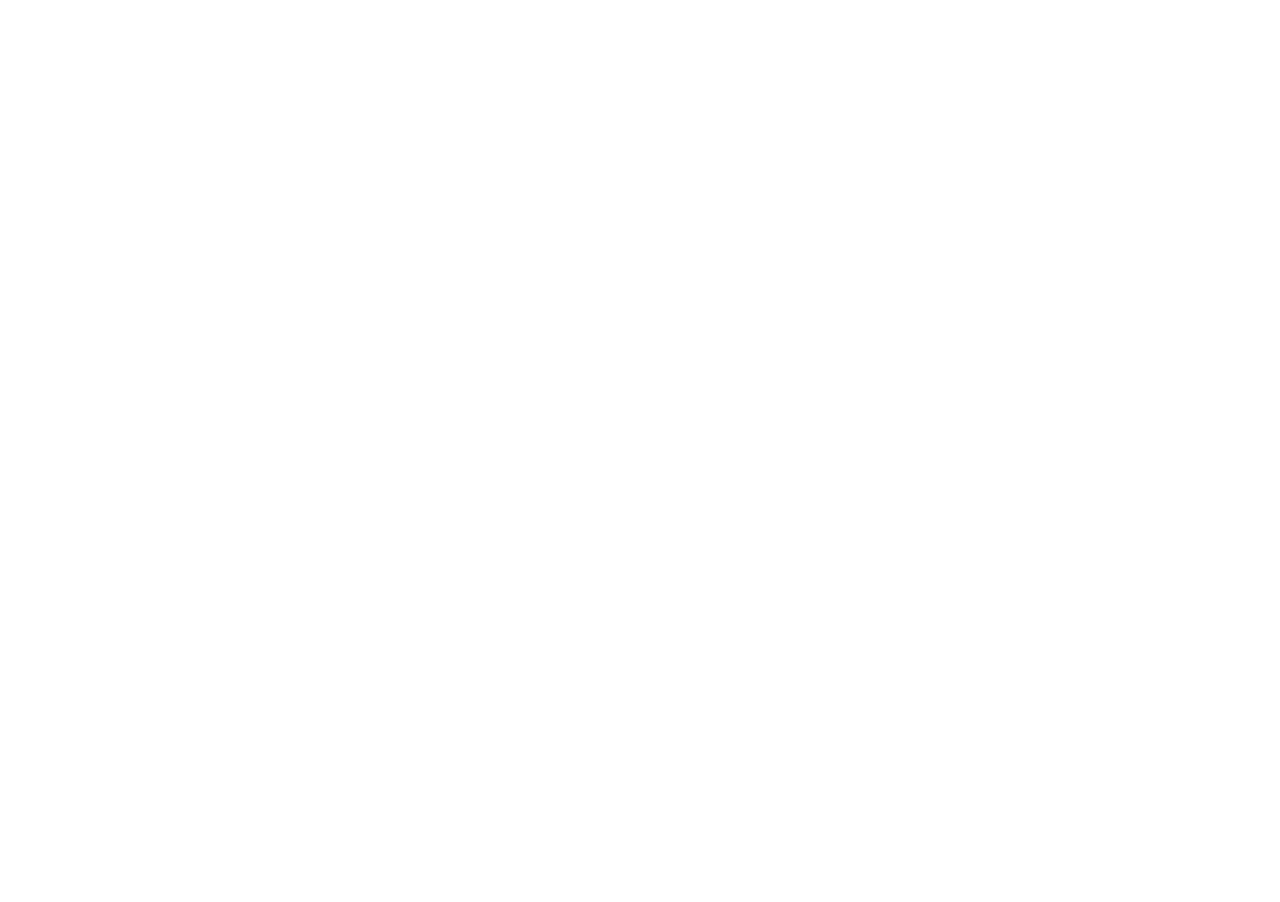
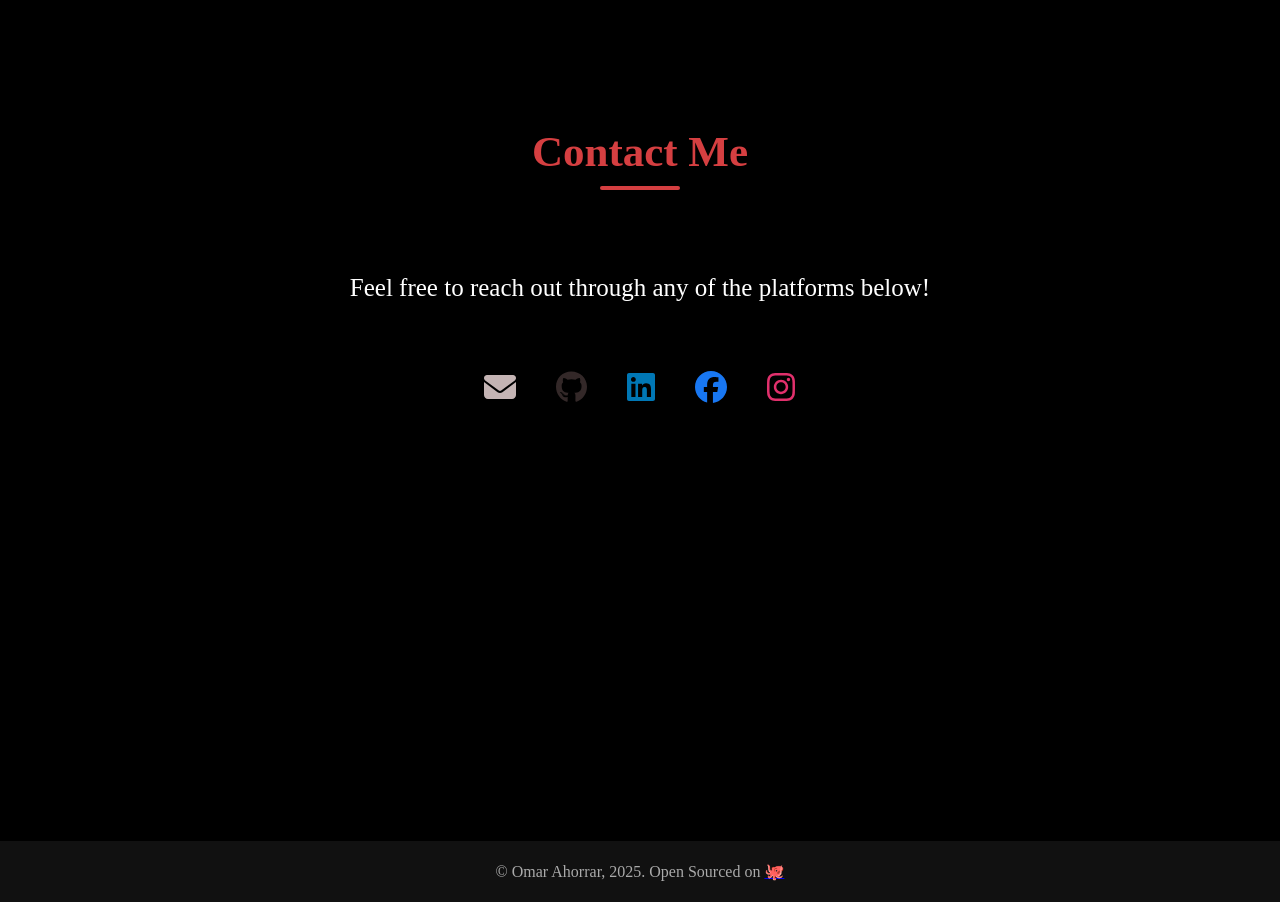
Before and after one commit to Omarahorrar5/Portfolio, a Vue app: page / in a window 1280 px wide. Shown: the part 1960-2862 px from the top of the page. Before the commit the page ends 1917 px from the top, so only its background shows below. Built offline with nearby package versions, Linux system fonts and the light colour scheme.

Commit message:
Adding Contact and Footer

```diff
--- a/package.json
+++ b/package.json
@@ -8,6 +8,10 @@
     "lint": "vue-cli-service lint"
   },
   "dependencies": {
+    "@fortawesome/fontawesome-svg-core": "^6.7.2",
+    "@fortawesome/free-brands-svg-icons": "^6.7.2",
+    "@fortawesome/free-solid-svg-icons": "^6.7.2",
+    "@fortawesome/vue-fontawesome": "^3.0.8",
     "core-js": "^3.8.3",
     "vue": "^3.2.13"
   },
--- a/src/App.vue
+++ b/src/App.vue
@@ -3,6 +3,8 @@
     <Navbar />
     <section id="hero"><HeroSection /></section>
     <section id="about"><AboutSection /></section>
+    <section id="contact"><ContactSection /></section>
+    <Footer />
   </div>
 </template>
 
@@ -11,4 +13,6 @@
 import Navbar from './components/Navbar.vue'
 import HeroSection from './components/HeroSection.vue'
 import AboutSection from './components/AboutSection.vue'
+import ContactSection from './components/ContactSection.vue';
+import Footer from './components/Footer.vue';
 </script>
--- a/src/assets/main.css
+++ b/src/assets/main.css
@@ -181,6 +181,15 @@
 
 
 
+
+
+
+
+
+
+
+
+
 .about-section {
   background-color: #000000;
   color: #ffffff;
@@ -265,3 +274,104 @@
   font-size: 1.2em;
   line-height: 1;
 }
+
+
+
+
+
+
+
+
+
+.contact-section {
+  background-color: #000000;
+  color: #ffffff;
+  text-align: center;
+  margin-top: -200px;
+  display: flex;
+  flex-direction: column;
+  align-items: center;
+  gap: 40px;
+}
+
+.section-title {
+  font-size: 43px;
+  color: #D53F41;
+  margin-bottom: 10px;
+  position: relative;
+}
+
+.section-title::after {
+  content: '';
+  display: block;
+  width: 80px;
+  height: 4px;
+  background-color: #D53F41;
+  margin: 10px auto 0;
+  border-radius: 2px;
+}
+
+.contact-text {
+  font-size: 25px;
+  line-height: 1.8;
+  margin-bottom: 20px;
+  max-width: 600px;
+}
+
+.social-links {
+  display: flex;
+  justify-content: center;
+  gap: 40px;
+  font-size: 36px;
+}
+
+
+
+
+
+
+.social-links a {
+  font-size: 32px;
+  transition: transform 0.3s;
+}
+
+.social-links a:hover {
+  color: #a12f32;
+  transform: scale(1.2);
+}
+
+.email {
+  color: #c4b4b4; /* Your theme red */
+}
+
+.github {
+  color: #332828; /* GitHub black */
+}
+
+.linkedin {
+  color: #0077B5; /* LinkedIn blue */
+}
+
+.facebook {
+  color: #1877F2; /* Facebook blue */
+}
+
+.instagram {
+  color: #E1306C; /* Instagram pink */
+}
+
+
+
+
+
+
+
+
+
+.footer {
+  background-color: #111;
+  color: #aaa;
+  text-align: center;
+  padding: 5px 10px;
+  margin-top: 60px;
+}
--- a/src/components/AboutSection.vue
+++ b/src/components/AboutSection.vue
@@ -7,7 +7,7 @@
       <div class="about-text">
         <p>
           I'm <strong>Omar Ahorrar</strong>, a dedicated Cloud & DevOps Engineering student with a strong passion for web development.
-          <p>I love learning new technologies, building real-world projects, and solving problems that create value.</p>
+          I love learning new technologies, building real-world projects, and solving problems that create value.
         </p>
         <p>
           I’m currently focused on full-stack web development and DevOps concepts
--- /dev/null
+++ b/src/components/ContactSection.vue
@@ -0,0 +1,27 @@
+<template>
+  <section id="contact" class="contact-section">
+    <h2 class="section-title">Contact Me</h2>
+
+    <p class="contact-text">
+      Feel free to reach out through any of the platforms below!
+    </p>
+
+    <div class="social-links">
+      <a href="mailto:omar@example.com" title="Email" class="email">
+    <font-awesome-icon icon="envelope" />
+  </a>
+  <a href="https://github.com/Omarahorrar5" target="_blank" class="github">
+    <font-awesome-icon :icon="['fab', 'github']" />
+  </a>
+  <a href="https://linkedin.com/in/omar-ahorrar-02a5a9244/" target="_blank" class="linkedin">
+    <font-awesome-icon :icon="['fab', 'linkedin']" />
+  </a>
+  <a href="https://facebook.com/yourhandle" target="_blank" class="facebook">
+    <font-awesome-icon :icon="['fab', 'facebook']" />
+  </a>
+  <a href="https://www.instagram.com/omar_ahorrar/" target="_blank" class="instagram">
+    <font-awesome-icon :icon="['fab', 'instagram']" />
+  </a>
+    </div>
+  </section>
+</template>
--- /dev/null
+++ b/src/components/Footer.vue
@@ -0,0 +1,5 @@
+<template>
+  <footer class="footer">
+    <p>© Omar Ahorrar, 2025. Open Sourced on <a href="https://github.com/Omarahorrar5" title="GitHub">🐙</a></p>
+  </footer>
+</template>
--- a/src/main.js
+++ b/src/main.js
@@ -2,4 +2,15 @@
 import App from './App.vue'
 import './assets/main.css'
 
-createApp(App).mount('#app')
+import { library } from '@fortawesome/fontawesome-svg-core'
+import { FontAwesomeIcon } from '@fortawesome/vue-fontawesome'
+
+import { faEnvelope } from '@fortawesome/free-solid-svg-icons'
+import { faGithub, faLinkedin, faFacebook, faInstagram } from '@fortawesome/free-brands-svg-icons'
+
+library.add(faEnvelope, faGithub, faLinkedin, faFacebook, faInstagram)
+
+const app = createApp(App)
+
+app.component('font-awesome-icon', FontAwesomeIcon)
+app.mount('#app')
```
Also changed, not shown: 1 other file (tests, documents, lock files or other folders).
